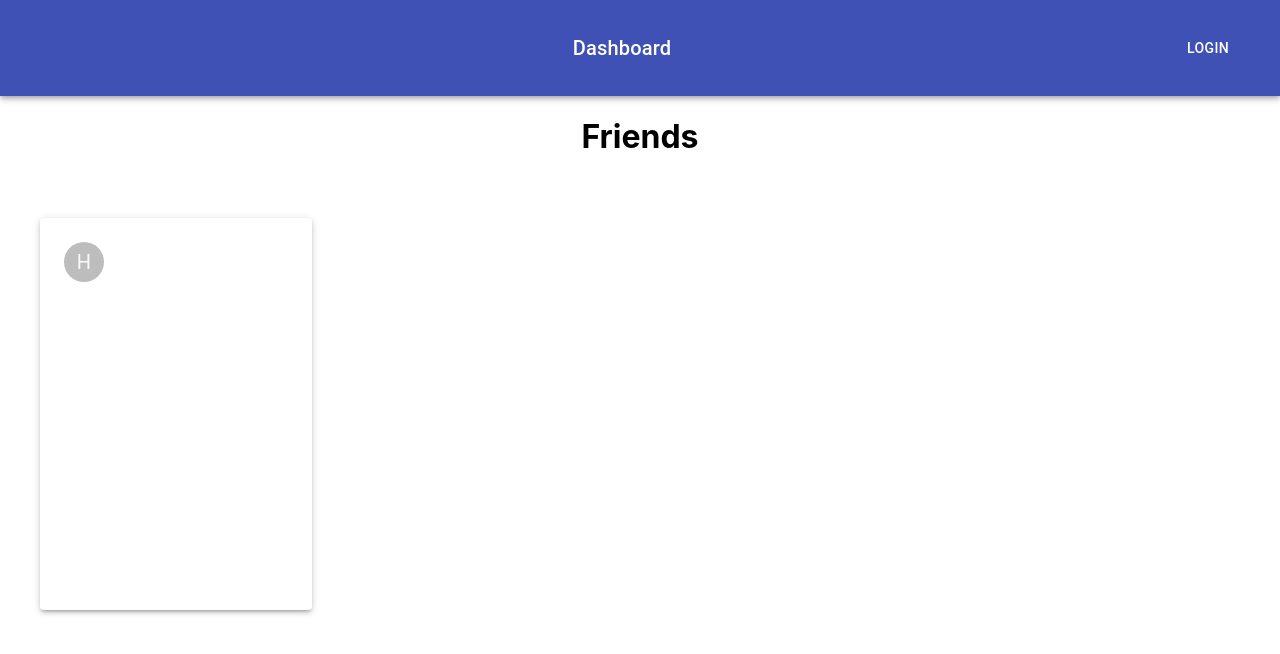
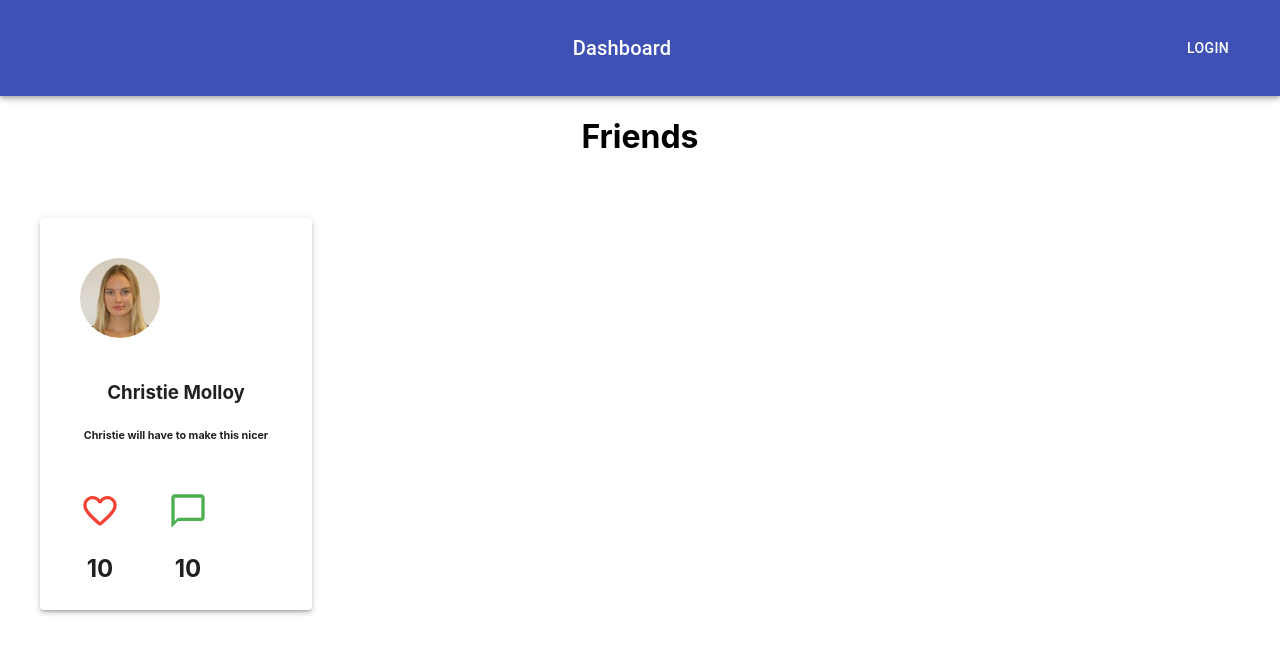
Before and after one commit to esenharris4/covid19hack, a React (Create React App) app in the folder lifebeam/: page /dashboard in a window 1280 px wide. Shown: the top 654 px of the page. Built offline with nearby package versions, Linux system fonts and the light colour scheme.

Commit message:
avatar with image and Icons

```diff
--- a/lifebeam/package.json
+++ b/lifebeam/package.json
@@ -3,7 +3,6 @@
   "version": "0.1.0",
   "private": true,
   "dependencies": {
-
     "@material-ui/core": "^4.9.8",
     "@material-ui/icons": "^4.9.1",
     "@testing-library/jest-dom": "^4.2.4",
--- a/lifebeam/src/components/avatar.js
+++ /dev/null
@@ -1,31 +0,0 @@
-import React from 'react';
-import { makeStyles } from '@material-ui/core/styles';
-import Avatar from '@material-ui/core/Avatar';
-import { deepOrange, deepPurple } from '@material-ui/core/colors';
-
-const useStyles = makeStyles(theme => ({
-  root: {
-    display: 'flex',
-    '& > *': {
-      margin: theme.spacing(1),
-    },
-  },
-  orange: {
-    color: theme.palette.getContrastText(deepOrange[500]),
-    backgroundColor: deepOrange[500],
-  },
-  purple: {
-    color: theme.palette.getContrastText(deepPurple[500]),
-    backgroundColor: deepPurple[500],
-  },
-}));
-
-export default function LetterAvatars() {
-  const classes = useStyles();
-
-  return (
-    <div className={classes.root}>
-      <Avatar className={classes.large}>H</Avatar>
-    </div>
-  );
-}
--- a/lifebeam/src/components/Friends.js
+++ b/lifebeam/src/components/friends/Friends.js
@@ -2,10 +2,12 @@ import React from 'react';
 import { makeStyles } from '@material-ui/core/styles';
 import Paper from '@material-ui/core/Paper';
 import Avatar from './avatar'
+import Stats from './stats'
 
 const useStyles = makeStyles(theme => ({
   root: {
     display: 'flex',
+    textAlign: 'center',
     flexWrap: 'wrap',
     '& > *': {
       margin: theme.spacing(5),
@@ -15,6 +17,7 @@ const useStyles = makeStyles(theme => ({
   },
 }));
 //pass a list of 'Friends' objects that will display multiple papers
+  //<FavoriteBorderRounded style={{ color: green[500] }}/>
 export const Friends = ({friends}) => {
   const classes = useStyles();
 
@@ -22,6 +25,9 @@ export const Friends = ({friends}) => {
     <div className={classes.root}>
       <Paper elevation={3}>
         <Avatar />
+        <h3>Christie  Molloy</h3>
+        <h6> Christie will have to make this nicer </h6>
+        <Stats />
       </Paper>
     </div>
   );
--- /dev/null
+++ b/lifebeam/src/components/friends/avatar.js
@@ -0,0 +1,31 @@
+import React from 'react';
+import { makeStyles } from '@material-ui/core/styles';
+import Avatar from '@material-ui/core/Avatar';
+import Christie from '/Users/Dope_Esen/Desktop/covid19hack/lifebeam/src/images/avatar-0.jpg';
+
+const useStyles = makeStyles(theme => ({
+  root: {
+    display: 'flex',
+    '& > *': {
+      margin: theme.spacing(3),
+    },
+  },
+  small: {
+    width: theme.spacing(3),
+    height: theme.spacing(3),
+  },
+  large: {
+    width: theme.spacing(10),
+    height: theme.spacing(10),
+  },
+}));
+
+export default function ImageAvatars() {
+  const classes = useStyles();
+
+  return (
+    <div className={classes.root}>
+      <Avatar alt="Christie Molloy" src={Christie} className={classes.large} />
+    </div>
+  );
+}
--- /dev/null
+++ b/lifebeam/src/components/friends/stats.js
@@ -0,0 +1,40 @@
+import React from 'react';
+import FavoriteBorderRoundedIcon from '@material-ui/icons/FavoriteBorderRounded';
+import { red,green } from '@material-ui/core/colors';
+import { makeStyles } from '@material-ui/core/styles';
+import ChatBubbleOutlineIcon from '@material-ui/icons/ChatBubbleOutline';
+
+const useStyles = makeStyles(theme => ({
+  root: {
+    display: 'flex',
+    '& > *': {
+      margin: theme.spacing(3),
+    },
+  },
+  small: {
+    width: theme.spacing(5),
+    height: theme.spacing(5),
+  },
+  large: {
+    width: theme.spacing(10),
+    height: theme.spacing(10),
+  },
+}));
+
+export default function ImageAvatars() {
+  const classes = useStyles();
+
+  return (
+    <div className={classes.root}>
+      <flex>
+        <FavoriteBorderRoundedIcon className={classes.small} style={{ color: red[500] }}/>
+        <h2> 10 </h2>
+      </flex>
+      <flex>
+        <ChatBubbleOutlineIcon className={classes.small} style={{ color: green[500] }}/>
+        <h2> 10 </h2>
+      </flex>
+    </div>
+
+  );
+}
--- a/lifebeam/src/views/Dashboard.js
+++ b/lifebeam/src/views/Dashboard.js
@@ -1,6 +1,6 @@
 import React, { Component } from 'react';
 import Navbar from '../components/Navbar';
-import Friends from '../components/Friends';
+import Friends from '../components/friends/Friends';
 export default class Dashboard extends Component {
   state = {
   }
```
Also changed, not shown: 1 other file (tests, documents, lock files or other folders).
